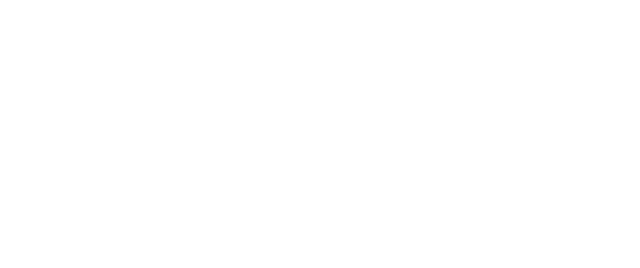
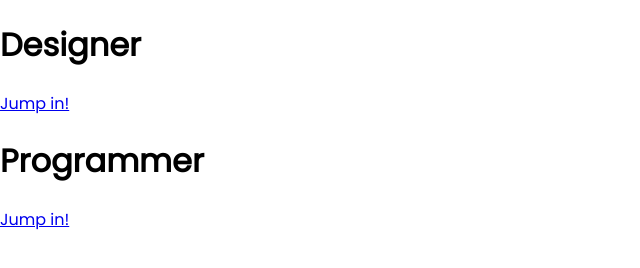
Before and after one commit to realVato/Split-landing-page, a plain HTML site: page index.html in a window 1280 px wide. Shown: the whole page, without its empty margins (0-640 px from the left). Drawn offline with Linux system fonts and the light colour scheme.

Commit message:
structure

```diff
--- a/index.html
+++ b/index.html
@@ -8,7 +8,16 @@
     <title>Landing Page</title>
 </head>
 <body>
-
+     <div id="main">
+         <div class="split left">
+            <h1>Designer</h1>
+           <a href="#" class="button">Jump in!</a>
+         </div>
+         <div class="split right">
+            <h1>Programmer</h1>
+            <a href="#" class="button">Jump in!</a>
+         </div>
+     </div>
 
     <script src="js/script.js"></script>
 </body>
```
Also changed, not shown: css/style.css (line endings or trailing spaces).
